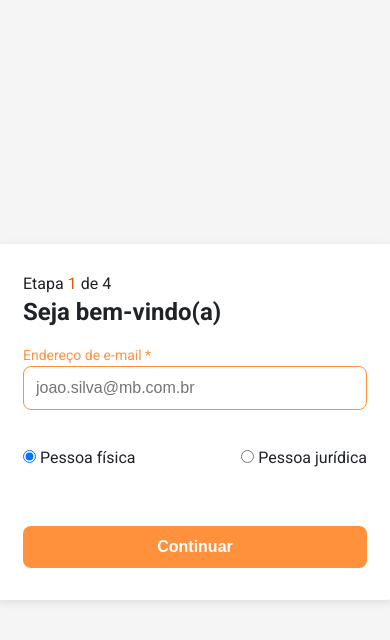
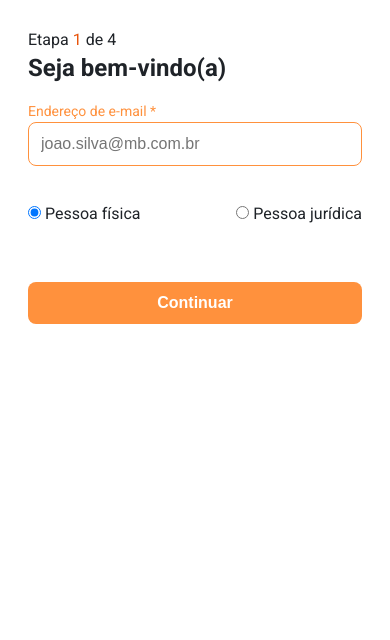
Before and after one commit to lupy100/desafio-frontend-mb, a Vue app in the folder apps/client/: page / in a window 390 px wide. Shown: the top 640 px of the page. Built offline with nearby package versions, Linux system fonts and the light colour scheme; what @mb/shared would draw is missing.

Commit message:
style: enhance responsive design

```diff
--- a/apps/client/src/App.vue
+++ b/apps/client/src/App.vue
@@ -1,9 +1,7 @@
 <template>
-  <div class="app">
-    <main>
-      <RegistrationForm />
-    </main>
-  </div>
+  <main>
+    <RegistrationForm />
+  </main>
 </template>
 
 <script setup>
--- a/apps/client/src/assets/main.scss
+++ b/apps/client/src/assets/main.scss
@@ -10,4 +10,9 @@ body {
   display: flex;
   align-items: center;
   justify-content: center;
+
+  @include respond-to(sm) {
+    display: block;
+    background-color: $color-white;
+  }
 }
--- a/apps/client/src/pages/RegistrationForm/RegistrationForm.scss
+++ b/apps/client/src/pages/RegistrationForm/RegistrationForm.scss
@@ -4,6 +4,12 @@
   border-radius: $border-radius;
   box-shadow: 0 2px 10px rgb(0 0 0 / 10%);
   width: 400px;
+
+  @include respond-to(sm) {
+    border-radius: unset;
+    width: 100%;
+    height: 100vh;
+  }
 }
 
 form {
--- a/apps/client/src/pages/RegistrationForm/RegistrationForm.vue
+++ b/apps/client/src/pages/RegistrationForm/RegistrationForm.vue
@@ -1,4 +1,5 @@
 <template>
+  <!-- @todo: revisar as class -->
   <div class="registration-form">
     <StepIndicator :current-step="currentStep" :total-steps="LAST_STEP" />
     <h1>{{ stepTitle }}</h1>
@@ -127,7 +128,6 @@
     };
     try {
       const data = await registerUser(formPayload);
-      console.log(data);
       // @todo: Abrir um modal com os dados retornados
       window.alert(
         `Dados retornados pelo BE:\n${data.message}\n${JSON.stringify(data.data, null, 2)}`
```
